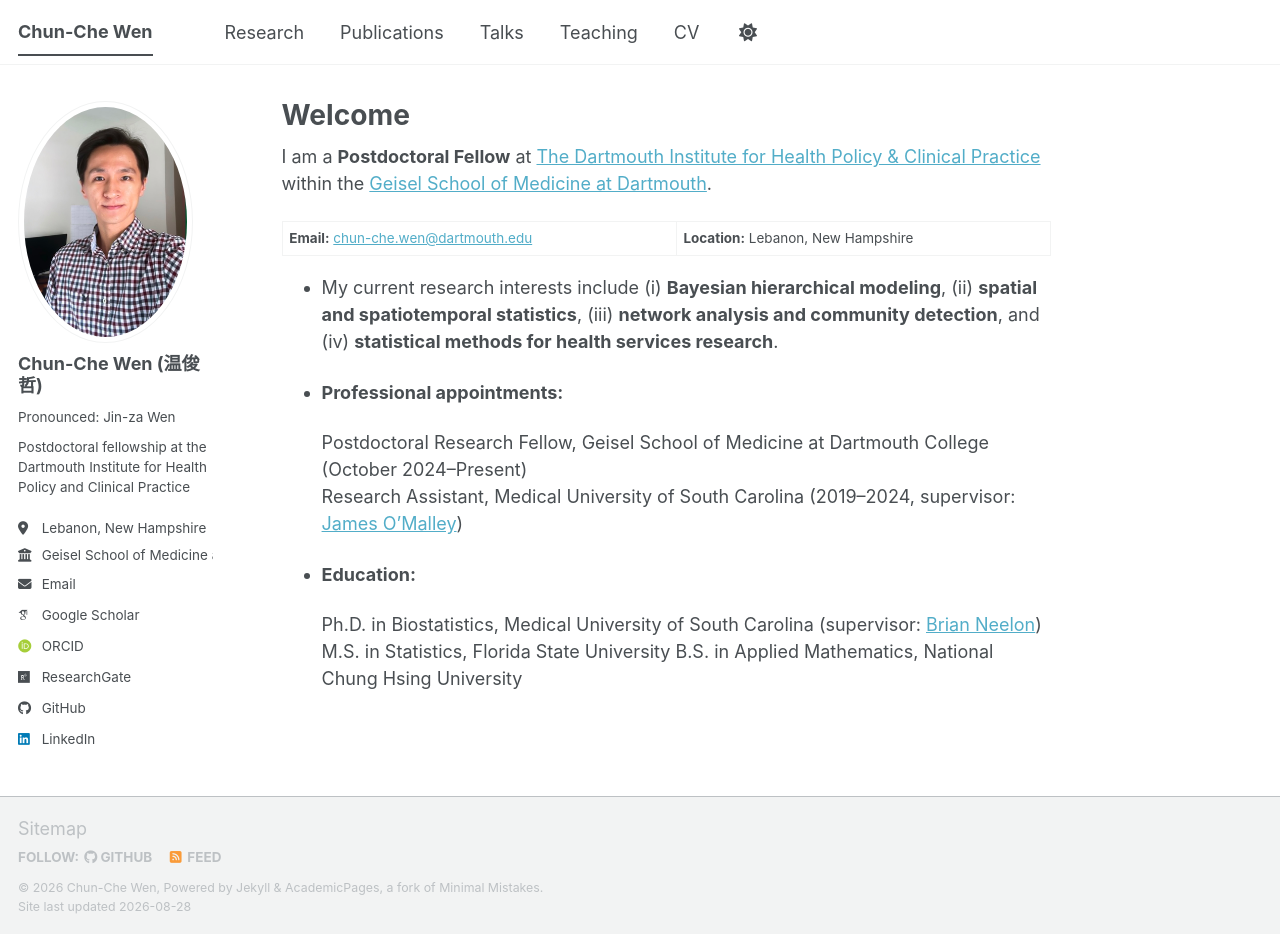
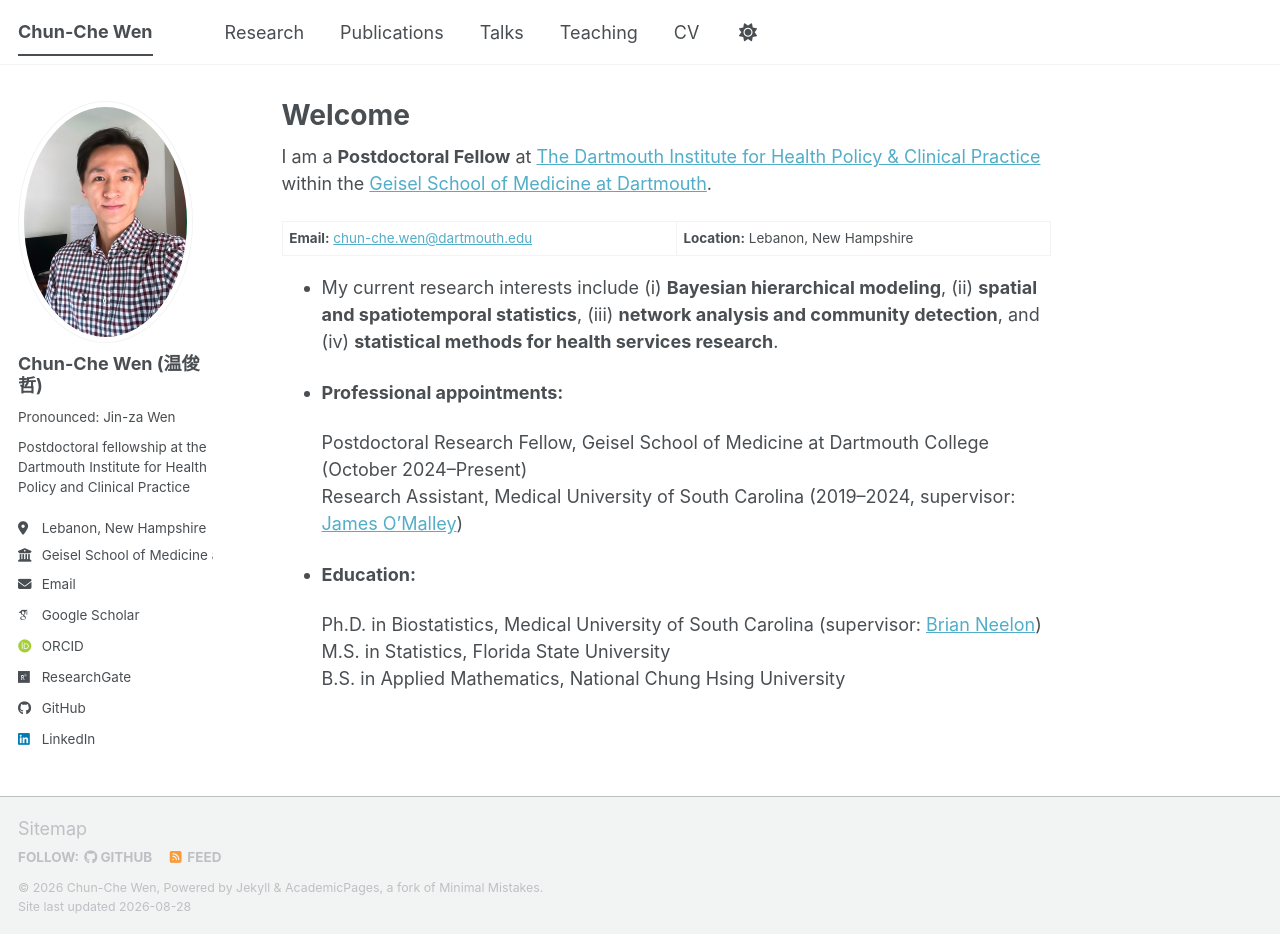
Before and after one commit to chunchewen/chunchewen, a Jekyll site: the page built from _pages/about.md, in a window 1280 px wide and 934 px high. Built offline with Jekyll 4.4.1, drawn with Linux system fonts in a browser that asks for light colours; some web fonts are replaced; a script bundle is joined from its source files by our own code; library files that are not in the unit come from our copies.

```diff
--- a/_pages/about.md
+++ b/_pages/about.md
@@ -20,6 +20,6 @@ I am a **Postdoctoral Fellow** at [The Dartmouth Institute for Health Policy & C
 
 - **Education:**
 
-  Ph.D. in Biostatistics, Medical University of South Carolina (supervisor: [Brian Neelon](https://education.musc.edu/MUSCApps/facultydirectory/Neelon-Brian))
-  M.S. in Statistics, Florida State University
-  B.S. in Applied Mathematics, National Chung Hsing University
+  Ph.D. in Biostatistics, Medical University of South Carolina (supervisor: [Brian Neelon](https://education.musc.edu/MUSCApps/facultydirectory/Neelon-Brian))<br>
+  M.S. in Statistics, Florida State University<br>
+  B.S. in Applied Mathematics, National Chung Hsing University<br>
```
